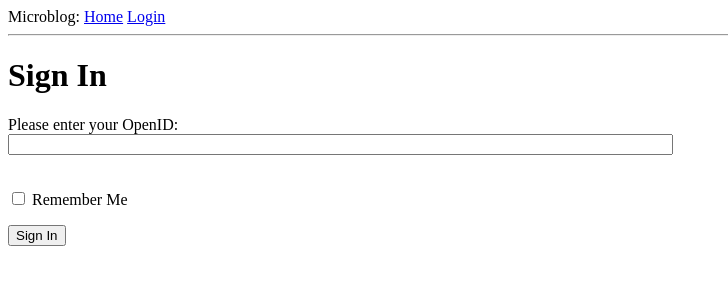
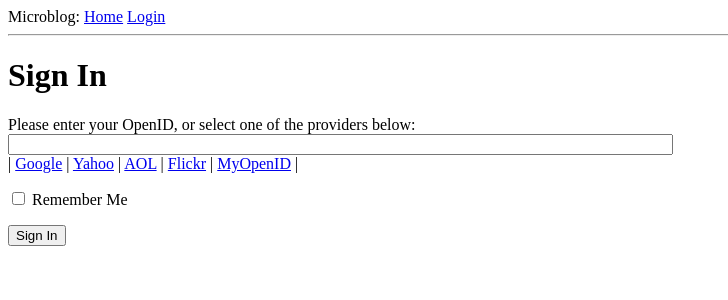
Before and after one commit to heejongahn/microblog, a Flask app: page /login in a window 1280 px wide. Shown: the top 300 px of the page, without its empty margins (0-728 px from the left). Run offline with Flask 2, Linux system fonts and the light colour scheme.

Commit message:
OpenID Configuration

```diff
--- a/app/templates/login.html
+++ b/app/templates/login.html
@@ -1,16 +1,32 @@
-<!-- extend from base layout -->
+<!-- extend base layout -->
 {% extends "base.html" %}
 
 {% block content %}
+<script type="text/javascript">
+function set_openid(openid, pr)
+{
+    u = openid.search('<username>')
+    if (u != -1) {
+        // openid requires username
+        user = prompt('Enter your ' + pr + ' username:')
+        openid = openid.substr(0, u) + user
+    }
+    form = document.forms['login'];
+    form.elements['openid'].value = openid
+}
+</script>
 <h1>Sign In</h1>
 <form action="" method="post" name="login">
     {{ form.hidden_tag() }}
     <p>
-            Please enter your OpenID:<br>
-            {{ form.openid(size=80) }}<br>
+        Please enter your OpenID, or select one of the providers below:<br>
+        {{ form.openid(size=80) }}
         {% for error in form.openid.errors %}
-                <span style="color: red;">[{{ error }}]</span>
+          <span style="color: red;">[{{error}}]</span>
         {% endfor %}<br>
+        |{% for pr in providers %}
+          <a href="javascript:set_openid('{{ pr.url }}', '{{ pr.name }}');">{{ pr.name }}</a> |
+        {% endfor %}
     </p>
     <p>{{ form.remember_me }} Remember Me</p>
     <p><input type="submit" value="Sign In"></p>
--- a/app/views.py
+++ b/app/views.py
@@ -30,4 +30,5 @@ def login():
         return redirect('/index')
     return render_template('login.html',
                            title='Sign In',
-                           form=form)
+                           form=form,
+                           providers=app.config['OPENID_PROVIDERS'])
```
Also changed, not shown: config.py (+7 -0 lines). Lines whose indentation alone changed are shown as unchanged.
